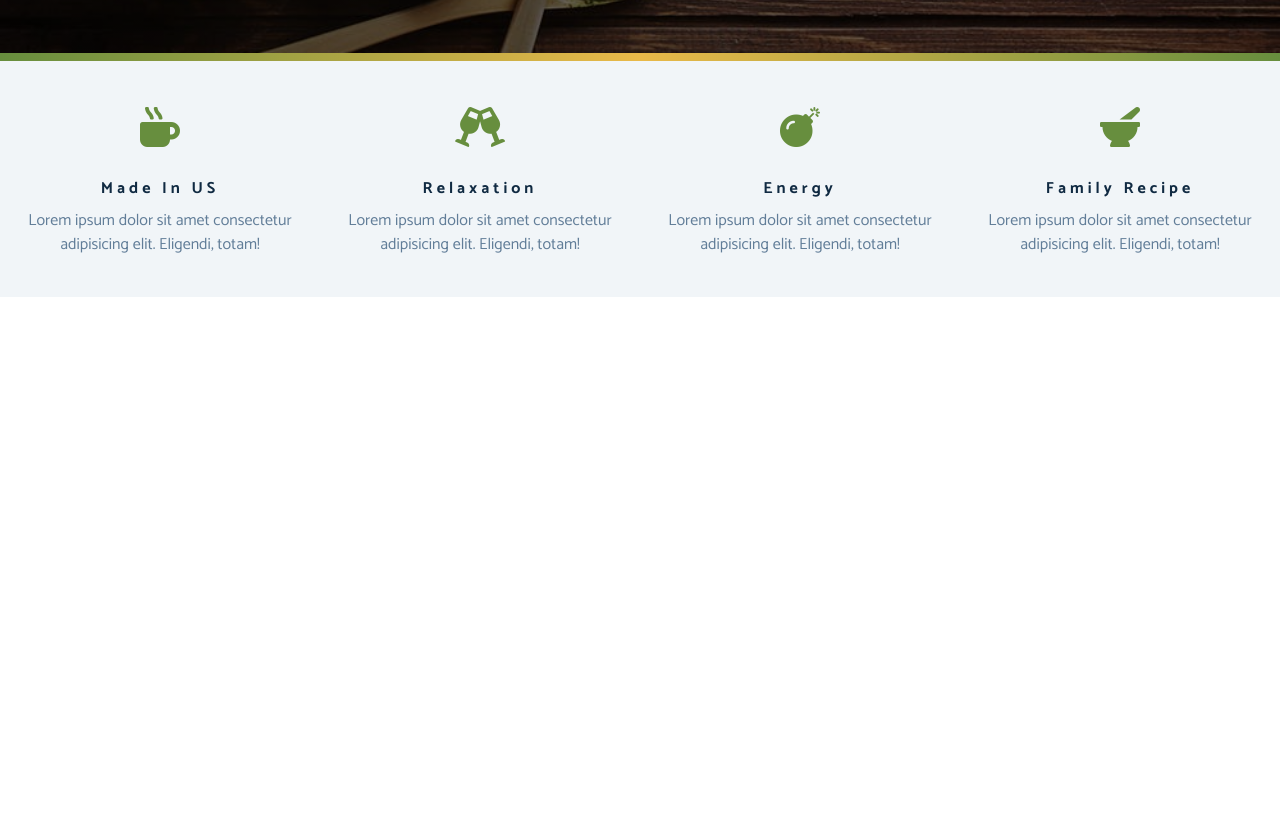
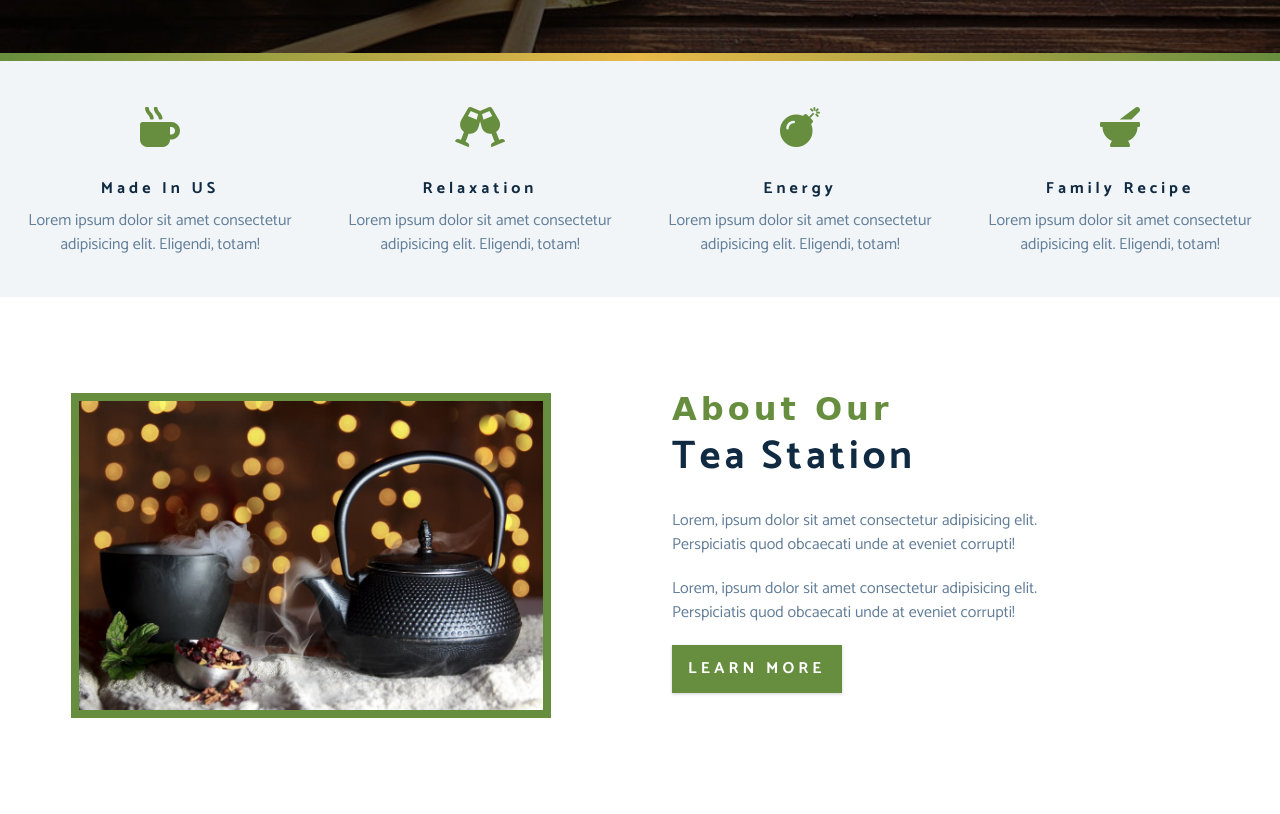
Before and after one commit to vbsreddy1/webTechnologies, a plain HTML site: page TeaStation/index.html in a window 1280 px wide. Shown: the part 747-1561 px from the top of the page. Before the commit the page ends 1044 px from the top, so only its background shows below. Drawn offline with Linux system fonts and the light colour scheme; a web font is replaced by a local one.

Commit message:
About Our Tea Station completed

```diff
--- a/TeaStation/css/styles.css
+++ b/TeaStation/css/styles.css
@@ -23,7 +23,7 @@
 * {
   margin: 0;
   padding: 0;
-  box-sizing: 0;
+  box-sizing: border-box;
 }
 
 /*Styling based on tags*/
@@ -40,7 +40,7 @@ a {
 }
 
 img {
-  widows: 100%;
+  width: 100%;
   display: block;
 }
 
@@ -78,7 +78,7 @@ p {
     font-size: 2.5rem;
   }
   h3 {
-    font-size: 1rem;
+    font-size: 2rem;
   }
   h4 {
     font-size: 1rem;
@@ -98,6 +98,7 @@ p {
   text-transform: uppercase;
   background: var(--clr-primary);
   color: var(--clr-white-main);
+  padding: 0.75rem 1rem;
   letter-spacing: var(--spacing);
   display: inline-block;
   font-weight: 700;
@@ -105,7 +106,7 @@ p {
   font-size: 1rem;
   border: none;
   cursor: pointer;
-  box-shadow: 0 1px 3px rbga(0, 0, 0, 0.2);
+  box-shadow: 0 1px 3px rgba(0, 0, 0, 0.2);
 }
 .btn:hover {
   color: var(--clr-primary);
@@ -117,6 +118,29 @@ p {
   content: "";
   clear: both;
   display: table;
+}
+
+.section-title h3 {
+  font-family: var(--ff-secondary);
+  color: var(--clr-primary);
+}
+
+.section-title {
+  margin-bottom: 2rem;
+}
+
+.section-center {
+  padding: 4rem 0;
+  width: 85vw;
+  margin: 0 auto;
+  max-width: 1170px;
+}
+
+@media screen and (min-width: 992px) {
+  .section-center {
+    width: 95vw;
+    padding: 4rem 1rem;
+  }
 }
 
 /* Header */
@@ -151,7 +175,7 @@ p {
   outline: 0.125rem solid var(--clr-primary);
   outline-offset: 0.25rem;
   font-size: 1.25rem;
-  padding: 1rem 1.7rem;
+  padding: 1rem 1.75rem;
 }
 .content-divider {
   height: 0.5rem;
@@ -203,3 +227,41 @@ p {
     width: 25%;
   }
 }
+
+/* About */
+
+.about-img,
+.about-info {
+  padding: 2rem 0;
+}
+.about-picture-container {
+  background: var(--clr-primary);
+  border: 0.5rem solid var(--clr-primary);
+  max-width: 30rem;
+  overflow: hidden;
+}
+
+.about-picture {
+  transition: var(--transition);
+}
+
+.about-picture-container:hover .about-picture {
+  opacity: 0.5;
+  transform: scale(1.2);
+}
+
+.about-text {
+  max-width: 26rem;
+  color: var(--clr-grey-5);
+}
+
+@media screen and (min-width: 992px) {
+  .about-img,
+  .about-info {
+    float: left;
+    width: 50%;
+  }
+  .about-info {
+    padding-left: 2rem;
+  }
+}
--- a/TeaStation/index.html
+++ b/TeaStation/index.html
@@ -76,5 +76,38 @@
 
     </section>
 
+    <!-- About our Products Section -->
+    <section>
+      <div class="section-center clearfix">
+
+        <!-- About Image -->
+        <article class="about-img">
+          <div class="about-picture-container">
+            <img
+              src="./images/about-bcg.jpeg"
+              alt="tea kettle"
+              class="about-picture"
+            />
+          </div>
+        </article>
+
+        <!-- About Info -->
+        <article class="about-info">
+          <!-- Section Title -->
+          <div class="section-title">
+            <h3>about our</h3>
+            <h2>tea station</h2>
+          </div>
+
+          <p class="about-text">Lorem, ipsum dolor sit amet consectetur adipisicing elit. Perspiciatis quod obcaecati unde at eveniet corrupti!</p>
+
+          <p class="about-text">Lorem, ipsum dolor sit amet consectetur adipisicing elit. Perspiciatis quod obcaecati unde at
+            eveniet corrupti!</p>
+
+          <a href="./about.html" class="btn">learn more</a>
+        </article>
+      </div>
+    </section>
+
   </body>
 </html>
```
